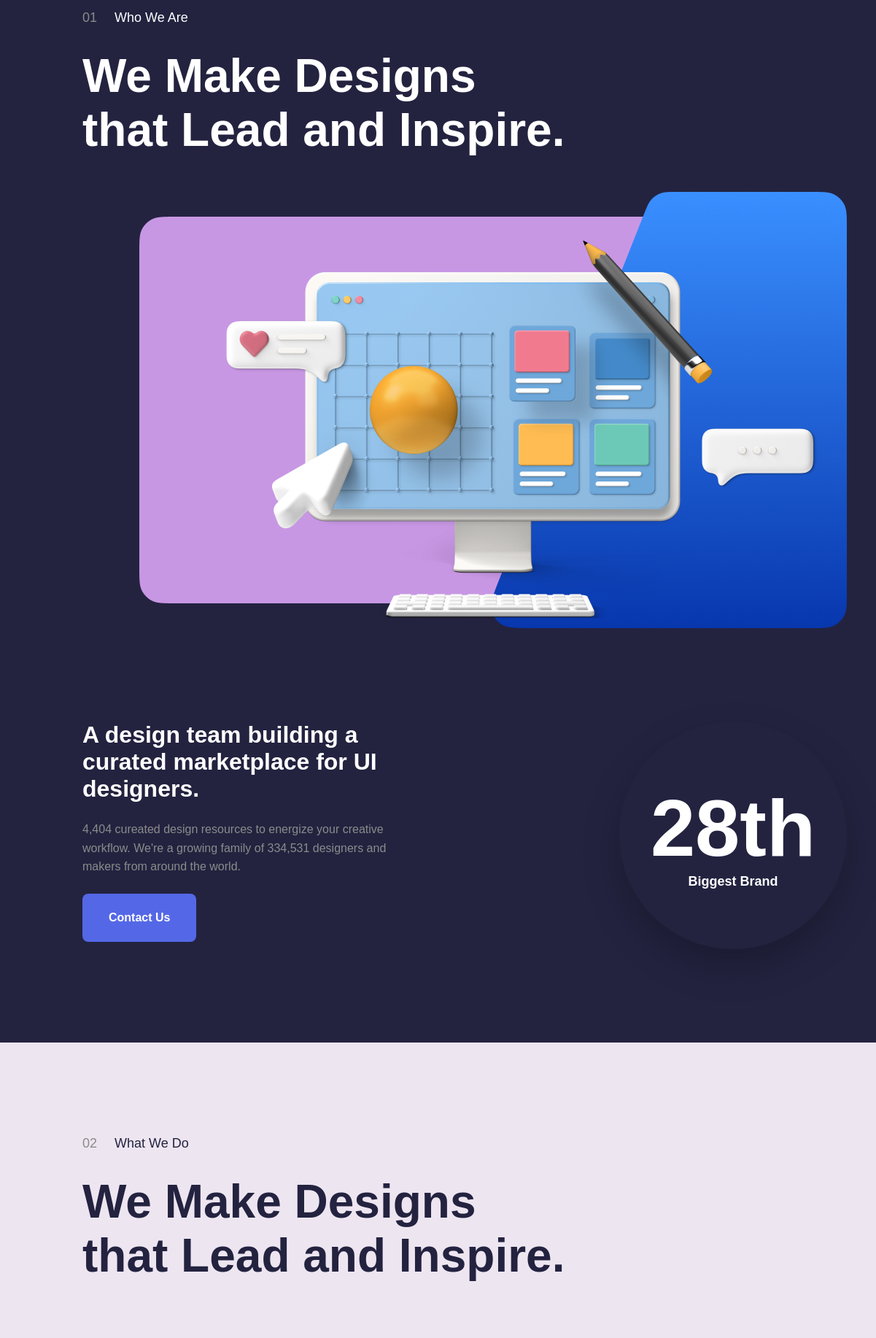
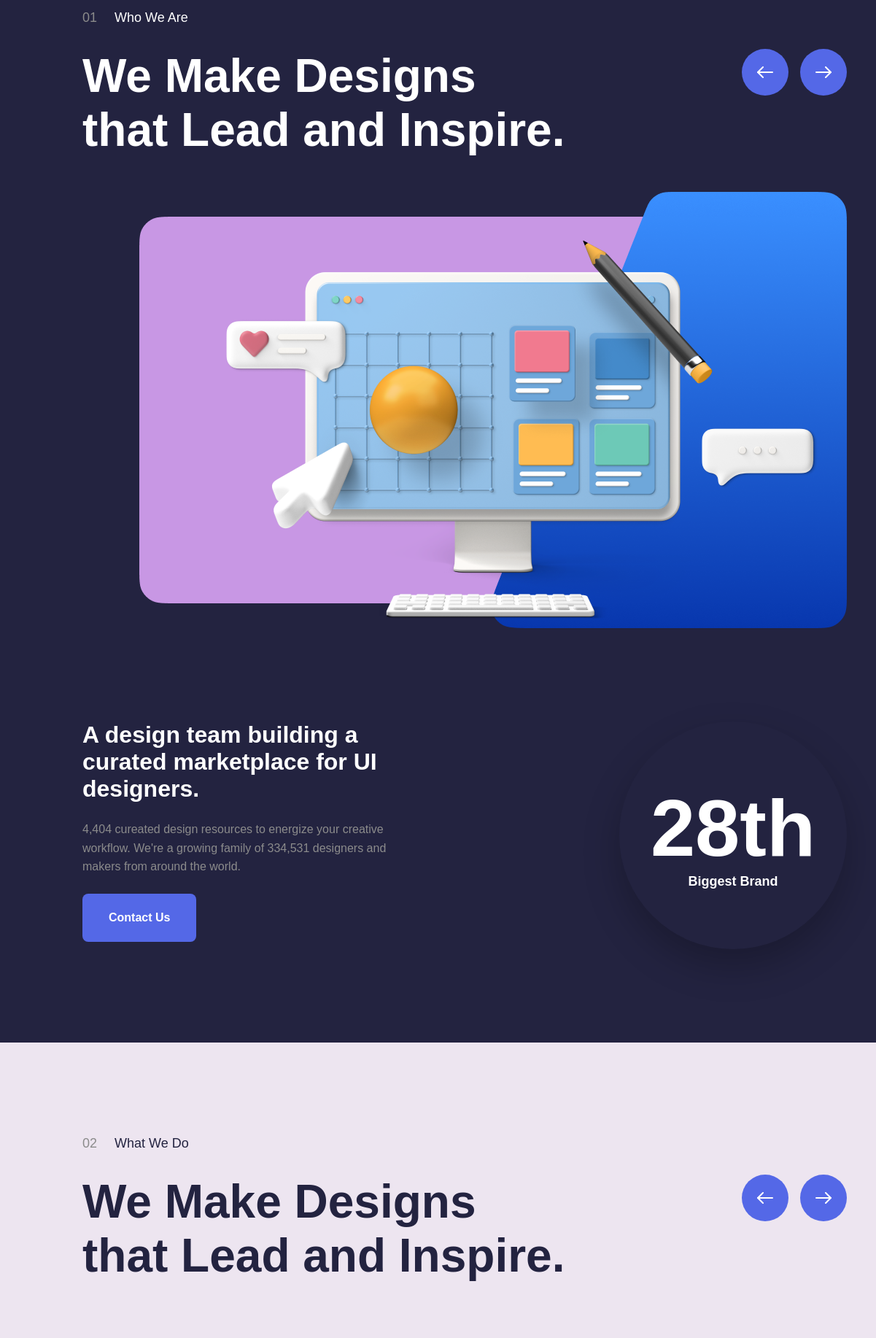
Before and after one commit to auri-gabriel/folio-agency, a plain HTML site: page index.html in a window 1280 px wide. Shown: the part 986-2820 px from the top of the page at 73% size, 79-1280 px from the left. Drawn offline with Linux system fonts and the light colour scheme.

Commit message:
feat: carrousel navigation elements

```diff
--- a/index.html
+++ b/index.html
@@ -64,6 +64,26 @@
                 <h2>
                     We Make Designs that Lead and Inspire.
                 </h2>
+                <div class="carrousel-nav">
+                    <button class="circle-button">
+                        <svg width="22" height="16" viewBox="0 0 22 16" fill="none" xmlns="http://www.w3.org/2000/svg">
+                            <g transform="translate(22, 0) scale(-1, 1)">
+                                <path d="M1 8L21 8" stroke="white" stroke-width="2" stroke-linecap="round"
+                                    stroke-linejoin="round" />
+                                <path d="M14 1L21 8L14 15" stroke="white" stroke-width="2" stroke-linecap="round"
+                                    stroke-linejoin="round" />
+                            </g>
+                        </svg>
+                    </button>
+                    <button class="circle-button">
+                        <svg width="22" height="16" viewBox="0 0 22 16" fill="none" xmlns="http://www.w3.org/2000/svg">
+                            <path d="M1 8L21 8" stroke="white" stroke-width="2" stroke-linecap="round"
+                                stroke-linejoin="round" />
+                            <path d="M14 1L21 8L14 15" stroke="white" stroke-width="2" stroke-linecap="round"
+                                stroke-linejoin="round" />
+                        </svg>
+                    </button>
+                </div>
             </div>
             <div class="carrousel">
                 <div class="years">
@@ -111,6 +131,26 @@
             <div class="headline">
                 <h2>We Make Designs that Lead and Inspire.
                 </h2>
+                <div class="carrousel-nav">
+                    <button class="circle-button">
+                        <svg width="22" height="16" viewBox="0 0 22 16" fill="none" xmlns="http://www.w3.org/2000/svg">
+                            <g transform="translate(22, 0) scale(-1, 1)">
+                                <path d="M1 8L21 8" stroke="white" stroke-width="2" stroke-linecap="round"
+                                    stroke-linejoin="round" />
+                                <path d="M14 1L21 8L14 15" stroke="white" stroke-width="2" stroke-linecap="round"
+                                    stroke-linejoin="round" />
+                            </g>
+                        </svg>
+                    </button>
+                    <button class="circle-button">
+                        <svg width="22" height="16" viewBox="0 0 22 16" fill="none" xmlns="http://www.w3.org/2000/svg">
+                            <path d="M1 8L21 8" stroke="white" stroke-width="2" stroke-linecap="round"
+                                stroke-linejoin="round" />
+                            <path d="M14 1L21 8L14 15" stroke="white" stroke-width="2" stroke-linecap="round"
+                                stroke-linejoin="round" />
+                        </svg>
+                    </button>
+                </div>
             </div>
             <div class="service-cards">
                 <div class="service-card">
--- a/style.css
+++ b/style.css
@@ -191,9 +191,17 @@ button:active {
     margin-right: 24px;
 }
 
-#about .headline {
+#about .headline>h2 {
     margin-left: calc(128px + 24px);
     max-width: 664px;
+}
+
+#about .headline {
+    display: flex;
+    flex-direction: row;
+    justify-content: space-between;
+    align-items: flex-start;
+    margin-bottom: 24px;
 }
 
 #about p {
@@ -225,6 +233,38 @@ button:active {
     gap: calc(128px - 19px);
     margin: 48px 0px;
 }
+
+.circle-button {
+    display: flex;
+    align-items: center;
+    justify-content: center;
+    width: 64px;
+    height: 64px;
+    padding: 0;
+    border-radius: 50%;
+    background-color: var(--primary-color);
+    border: none;
+    cursor: pointer;
+    transition: background-color 0.3s ease;
+}
+
+.circle-button:hover {
+    background-color: #ccc;
+}
+
+.circle-button img {
+    width: 24px;
+    height: 24px;
+    fill: #000;
+}
+
+.carrousel-nav {
+    display: flex;
+    flex-direction: row;
+    align-items: center;
+    gap: 16px;
+}
+
 
 #about .carrousel>.years {
     display: flex;
@@ -265,9 +305,17 @@ button:active {
     background-image: linear-gradient(to top, transparent 0%, #EDE5F0 50%);
 }
 
-#services .headline {
+#services .headline>h2 {
     margin-left: calc(128px + 24px);
     max-width: 664px;
+}
+
+#services .headline {
+    display: flex;
+    flex-direction: row;
+    justify-content: space-between;
+    align-items: flex-start;
+    margin-bottom: 24px;
 }
 
 #services .service-cards {
@@ -326,7 +374,6 @@ button:active {
 
     .navbar>.hamburger {
         display: block;
-        margin-right: 36px;
     }
 
     #hero>.wrapper {
@@ -406,6 +453,18 @@ button:active {
         font-size: 1rem;
     }
 
+    .circle-button {
+        width: 48px;
+        height: 48px;
+        border: none;
+    }
+
+    .circle-button img {
+        width: 16px;
+        height: 16px;
+        fill: #000;
+    }
+
     #about .content {
         flex-direction: column;
     }
@@ -414,8 +473,14 @@ button:active {
         display: none;
     }
 
+    #about .headline>h2 {
+        margin-left: 0px;
+    }
+
     #about .headline {
-        margin-left: 0px;
+        display: flex;
+        flex-direction: column;
+        gap: 24px;
     }
 
     #about .content>.content-text {
@@ -430,8 +495,14 @@ button:active {
         margin-top: 56px;
     }
 
+    #services .headline>h2 {
+        margin-left: 0px;
+    }
+
     #services .headline {
-        margin-left: 0px;
+        display: flex;
+        flex-direction: column;
+        gap: 24px;
     }
 
     #services .service-cards {
@@ -464,9 +535,9 @@ button:active {
     }
 
     #services .service-card>.service-card-icon {
-    width: 91px;
-    height: 91px;
-    margin-bottom: 24px;
-}
+        width: 91px;
+        height: 91px;
+        margin-bottom: 24px;
+    }
 
 }
```
Also changed, not shown: images/arrow.svg (added).
